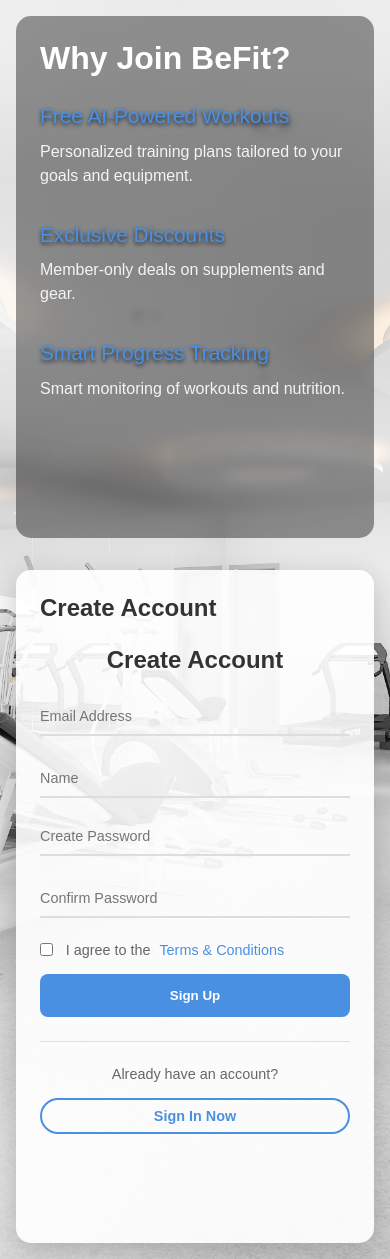
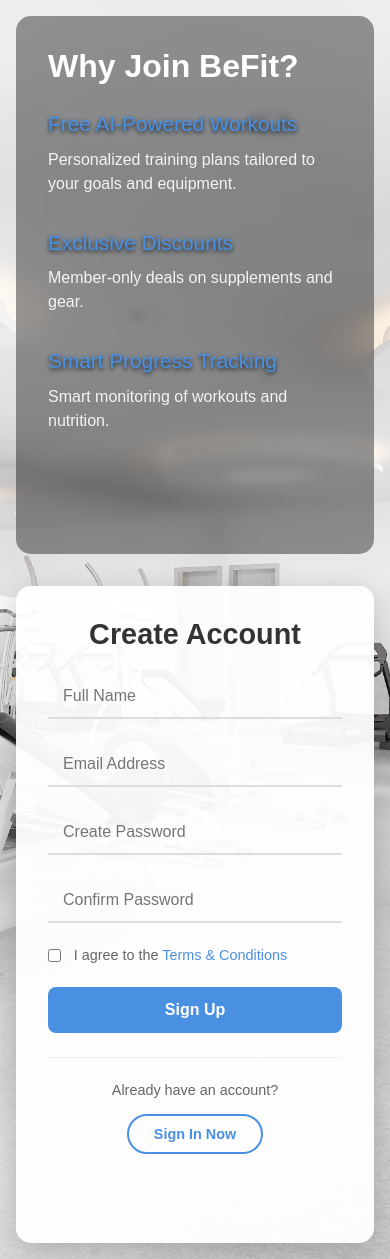
Before and after one commit to NouNou-coding/BeFit, a PHP site: page /auth/signup.php in a window 390 px wide. Run offline with PHP 8.4, Linux system fonts and the light colour scheme; some libraries are stand-ins or nearby versions.

Commit message:
sign up frontend fix duplicate create account

```diff
--- a/BeFit-Folder/auth/signup.php
+++ b/BeFit-Folder/auth/signup.php
@@ -73,10 +73,6 @@
         z-index: 1;
     }
 
-        .form-group.name-group {
-            margin-bottom: 1.2rem;
-        }
-
     .signup-container {
         display: flex;
         justify-content: center;
@@ -91,7 +87,7 @@
     .benefits-column, .form-container {
         flex: 1;
         max-width: 450px;
-            padding: 1.5rem;
+        padding: 2rem;
         height: fit-content;
     }
 
@@ -119,35 +115,37 @@
     }
 
     .form-container {
-            background: rgba(255, 255, 255, 0.9);
+        background: rgba(255, 255, 255, 0.95);
         border-radius: 15px;
         box-shadow: 0 8px 30px rgba(0, 0, 0, 0.2);
-            padding: 2rem;
     }
 
     .form-group {
-            margin-bottom: 1rem;
+        margin-bottom: 1.5rem;
+        position: relative;
     }
 
     input {
         width: 100%;
-            padding: 10px 15px;
-            border: 2px solid #ddd;
-            border-radius: 6px;
-            font-size: 0.9rem;
+        padding: 12px 15px;
+        border: none;
+        border-bottom: 2px solid #ddd;
+        border-radius: 0;
+        font-size: 1rem;
+        background: transparent;
         transition: all 0.3s ease;
     }
 
     input:focus {
-            border-color: #4A90E2;
+        border-bottom-color: #4A90E2;
         outline: none;
-            box-shadow: 0 0 5px rgba(74, 144, 226, 0.3);
+        box-shadow: 0 5px 15px rgba(74, 144, 226, 0.1);
     }
 
     .terms-checkbox {
         display: flex;
         align-items: center;
-            margin: 1rem 0;
+        margin: 1.5rem 0;
         font-size: 0.9rem;
         color: #666;
     }
@@ -160,60 +158,10 @@
     .terms-checkbox a {
         color: #4A90E2;
         text-decoration: none;
-            margin-left: 0.3rem;
     }
 
     .terms-checkbox a:hover {
         text-decoration: underline;
-        }
-
-        .signin-btn {
-        width: 100%;
-        padding: 14px;
-        background-color: #4A90E2;
-        color: white;
-        border: none;
-        border-radius: 8px;
-        font-weight: 600;
-        cursor: pointer;
-        transition: all 0.4s cubic-bezier(0.25, 0.46, 0.45, 0.94);
-        position: relative;
-        overflow: hidden;
-        }
-
-
-        .account-section {
-            text-align: center;
-            margin-top: 1.5rem;
-            padding-top: 1.5rem;
-            border-top: 1px solid #ddd;
-        }
-
-        .signin-btn {
-            display: inline-block;
-            padding: 8px 25px;
-            background-color: transparent;
-            color: #4A90E2;
-            border: 2px solid #4A90E2;
-            border-radius: 20px;
-            font-weight: 600;
-            text-decoration: none;
-            transition: all 0.3s ease;
-            margin-top: 1rem;
-            font-size: 0.9rem;
-        }
-
-        .signin-btn:hover {
-            background-color: #4A90E2;
-            color: white;
-             background-color: #357ABD;
-            transform: translateY(-2px);
-            box-shadow: 0 5px 15px rgba(74, 144, 226, 0.4);
-        }
-
-        .signin-btn:active {
-            transform: translateY(1px);
-            transition: all 0.1s ease;
     }
 
     .signup-btn {
@@ -225,40 +173,49 @@
         border-radius: 8px;
         font-weight: 600;
         cursor: pointer;
-        transition: all 0.4s cubic-bezier(0.25, 0.46, 0.45, 0.94);
-        position: relative;
-        overflow: hidden;
-        animation: pulseGlow 2s infinite;
+        transition: all 0.3s ease;
+        font-size: 1rem;
+    }
 
-        }
     .signup-btn:hover {
         background-color: #357ABD;
         transform: translateY(-2px);
         box-shadow: 0 5px 15px rgba(74, 144, 226, 0.4);
     }
 
-        .signup-btn:active {
-            transform: translateY(1px);
-            transition: all 0.1s ease;
+    .account-section {
+        text-align: center;
+        margin-top: 1.5rem;
+        padding-top: 1.5rem;
+        border-top: 1px solid #eee;
     }
 
-        .signup-btn::after {
-            content: '';
-            position: absolute;
-            top: 50%;
-            left: 50%;
-            transform: translate(-50%, -50%);
-            width: 100%;
-            height: 100%;
-            background: rgba(255, 255, 255, 0.1);
-            opacity: 0;
-            transition: all 0.4s ease;
+    .signin-btn {
+        display: inline-block;
+        padding: 10px 25px;
+        background-color: transparent;
+        color: #4A90E2;
+        border: 2px solid #4A90E2;
+        border-radius: 25px;
+        font-weight: 600;
+        text-decoration: none;
+        transition: all 0.3s ease;
+        margin-top: 1rem;
+        font-size: 0.9rem;
     }
 
-        .signup-btn:hover::after {
-            opacity: 1;
-            width: 120%;
-            height: 300%;
+    .signin-btn:hover {
+        background-color: #4A90E2;
+        color: white;
+    }
+
+    .error-message {
+        color: #d32f2f;
+        padding: 12px;
+        margin-bottom: 20px;
+        background-color: #ffebee;
+        border-radius: 4px;
+        font-size: 0.9rem;
     }
 
     @media (max-width: 768px) {
@@ -271,57 +228,6 @@
         .benefits-column, .form-container {
             width: 100%;
             max-width: none;
-                    padding: 1.5rem;
-                }
-/* Smooth transitions */
-input, button {
-    transition: all 0.3s cubic-bezier(0.25, 0.8, 0.25, 1);
-}
-
-/* Glow effect on focus */
-input:focus {
-    box-shadow: 0 0 10px rgba(74, 144, 226, 0.5);
-}
-
-/* Button hover effects */
-.signup-btn:hover, .signin-btn:hover {
-    transform: translateY(-2px);
-    box-shadow: 0 5px 15px rgba(74, 144, 226, 0.4);
-}
-
-/* Modern input styling */
-input {
-    border: none;
-    border-bottom: 2px solid #ddd;
-    border-radius: 0;
-    padding: 10px 0;
-    background: transparent;
-}
-
-input:focus {
-    border-bottom-color: #4A90E2;
-    outline: none;
-}
-
-/* Floating labels */
-.form-group {
-    position: relative;
-    margin-bottom: 1.5rem;
-}
-
-.form-group input:not(:placeholder-shown) + label {
-    transform: translateY(-20px);
-    font-size: 0.8rem;
-    color: #4A90E2;
-}
-
-.form-group label {
-    position: absolute;
-    left: 0;
-    bottom: 10px;
-    color: #999;
-    transition: all 0.3s;
-    pointer-events: none;
         }
 
         html, body {
@@ -329,7 +235,6 @@
         }
     }
 </style>
-</head>
 <body class="shared-bg">
     <div class="signup-container">
 
@@ -355,21 +260,20 @@
 
             <div class="form-container">
                 <?php if(isset($error)): ?>
-            <div class="error-message" style="color:red; padding:10px; margin-bottom:20px; border:1px solid #ffcccc; border-radius:4px;">
+                <div class="error-message">
                     <?= htmlspecialchars($error) ?>
                 </div>
                 <?php endif; ?>
 
-            <h2 style="margin-bottom: 1.5rem;">Create Account</h2>
-            <h2 style="margin-bottom: 1.5rem; color: #333; text-align: center; font-size: 1.5rem;">Create Account</h2>
+                <h2 style="margin-bottom: 1.5rem; color: #333; text-align: center; font-size: 1.8rem;">Create Account</h2>
 
                 <form class="signup-form" method="POST" action="signup.php">
                 <div class="form-group">
-                    <input type="email" name="email" placeholder="Email Address" required>
+                    <input type="text" name="name" placeholder="Full Name" required>
                 </div>
 
-                <div class="form-group name-group">
-                    <input type="text"  name="name" placeholder="Name" required>
+                <div class="form-group">
+                    <input type="email" name="email" placeholder="Email Address" required>
                 </div>
 
                 <div class="form-group">
```
Lines whose indentation alone changed are shown as unchanged.
